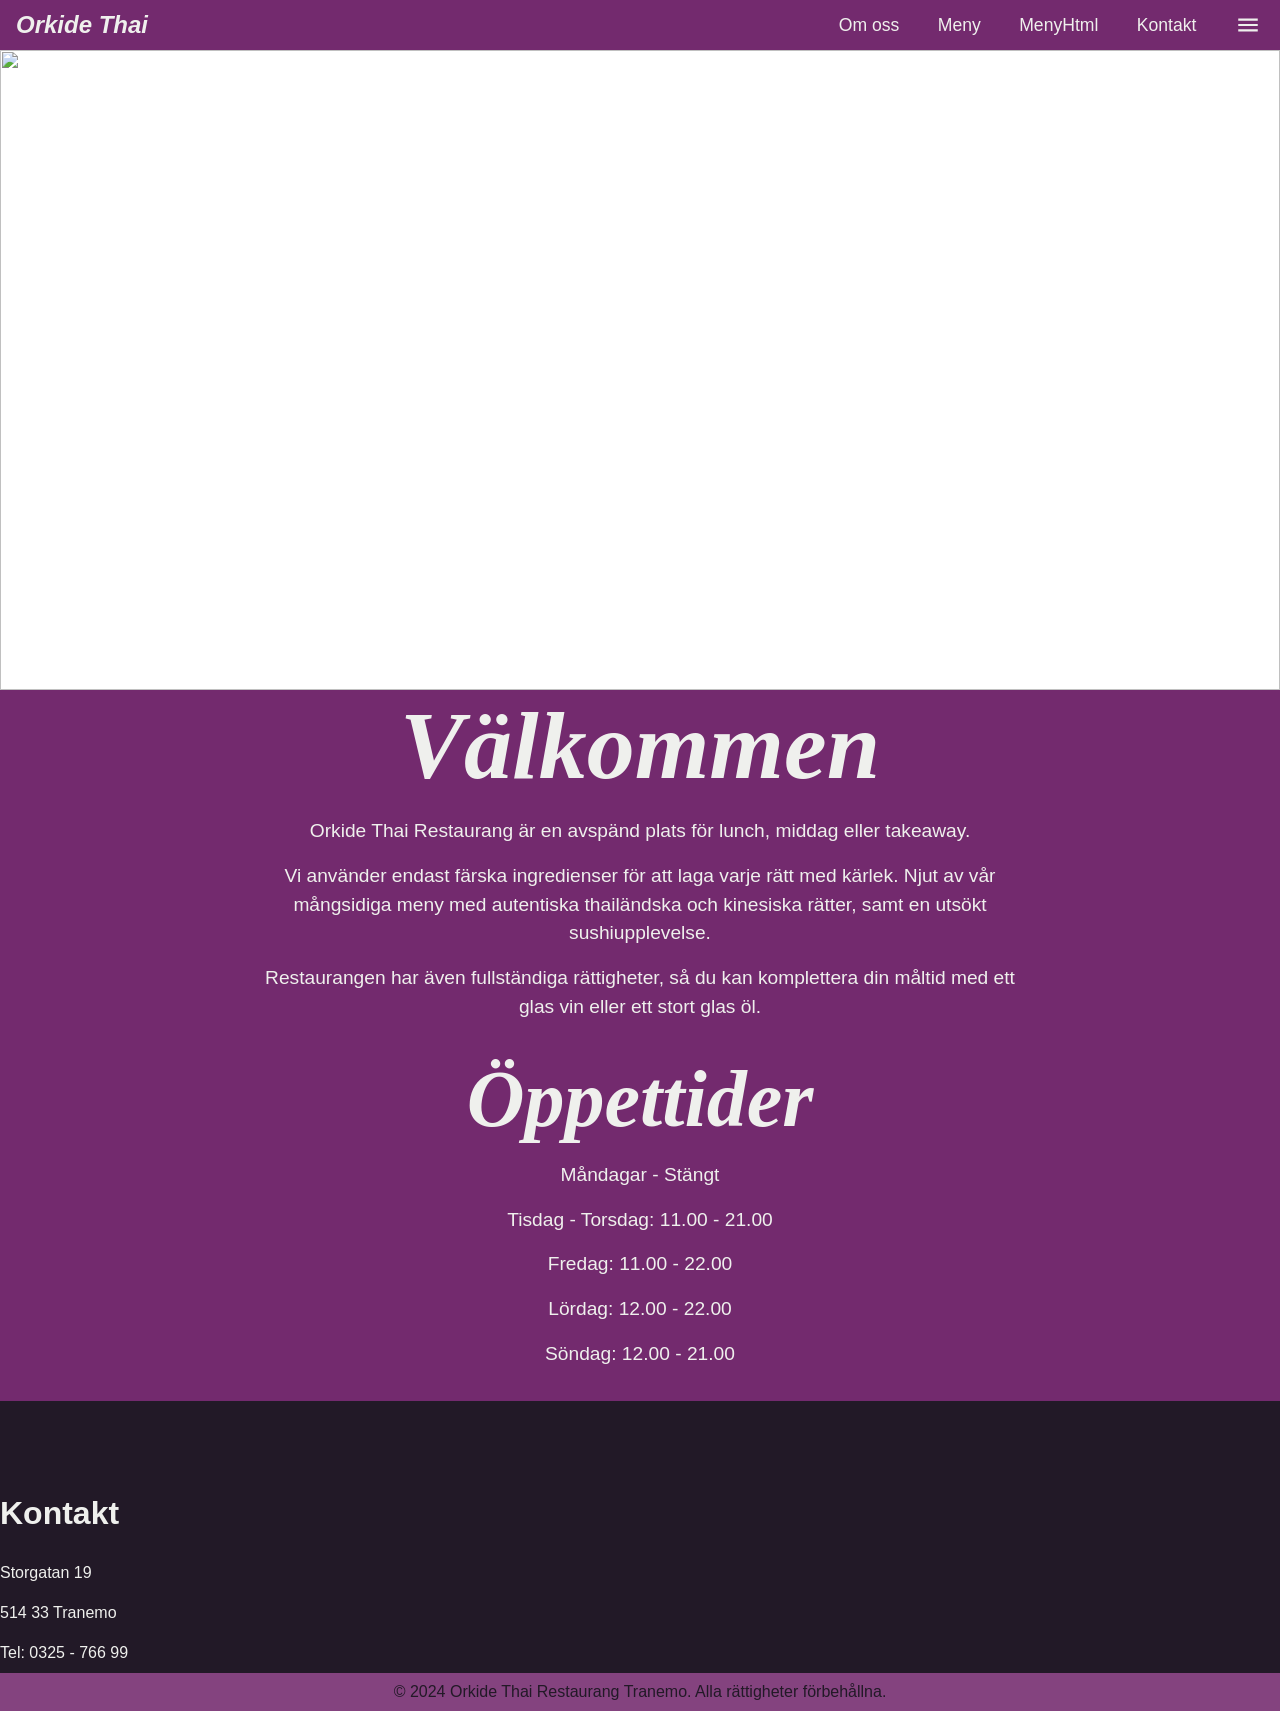
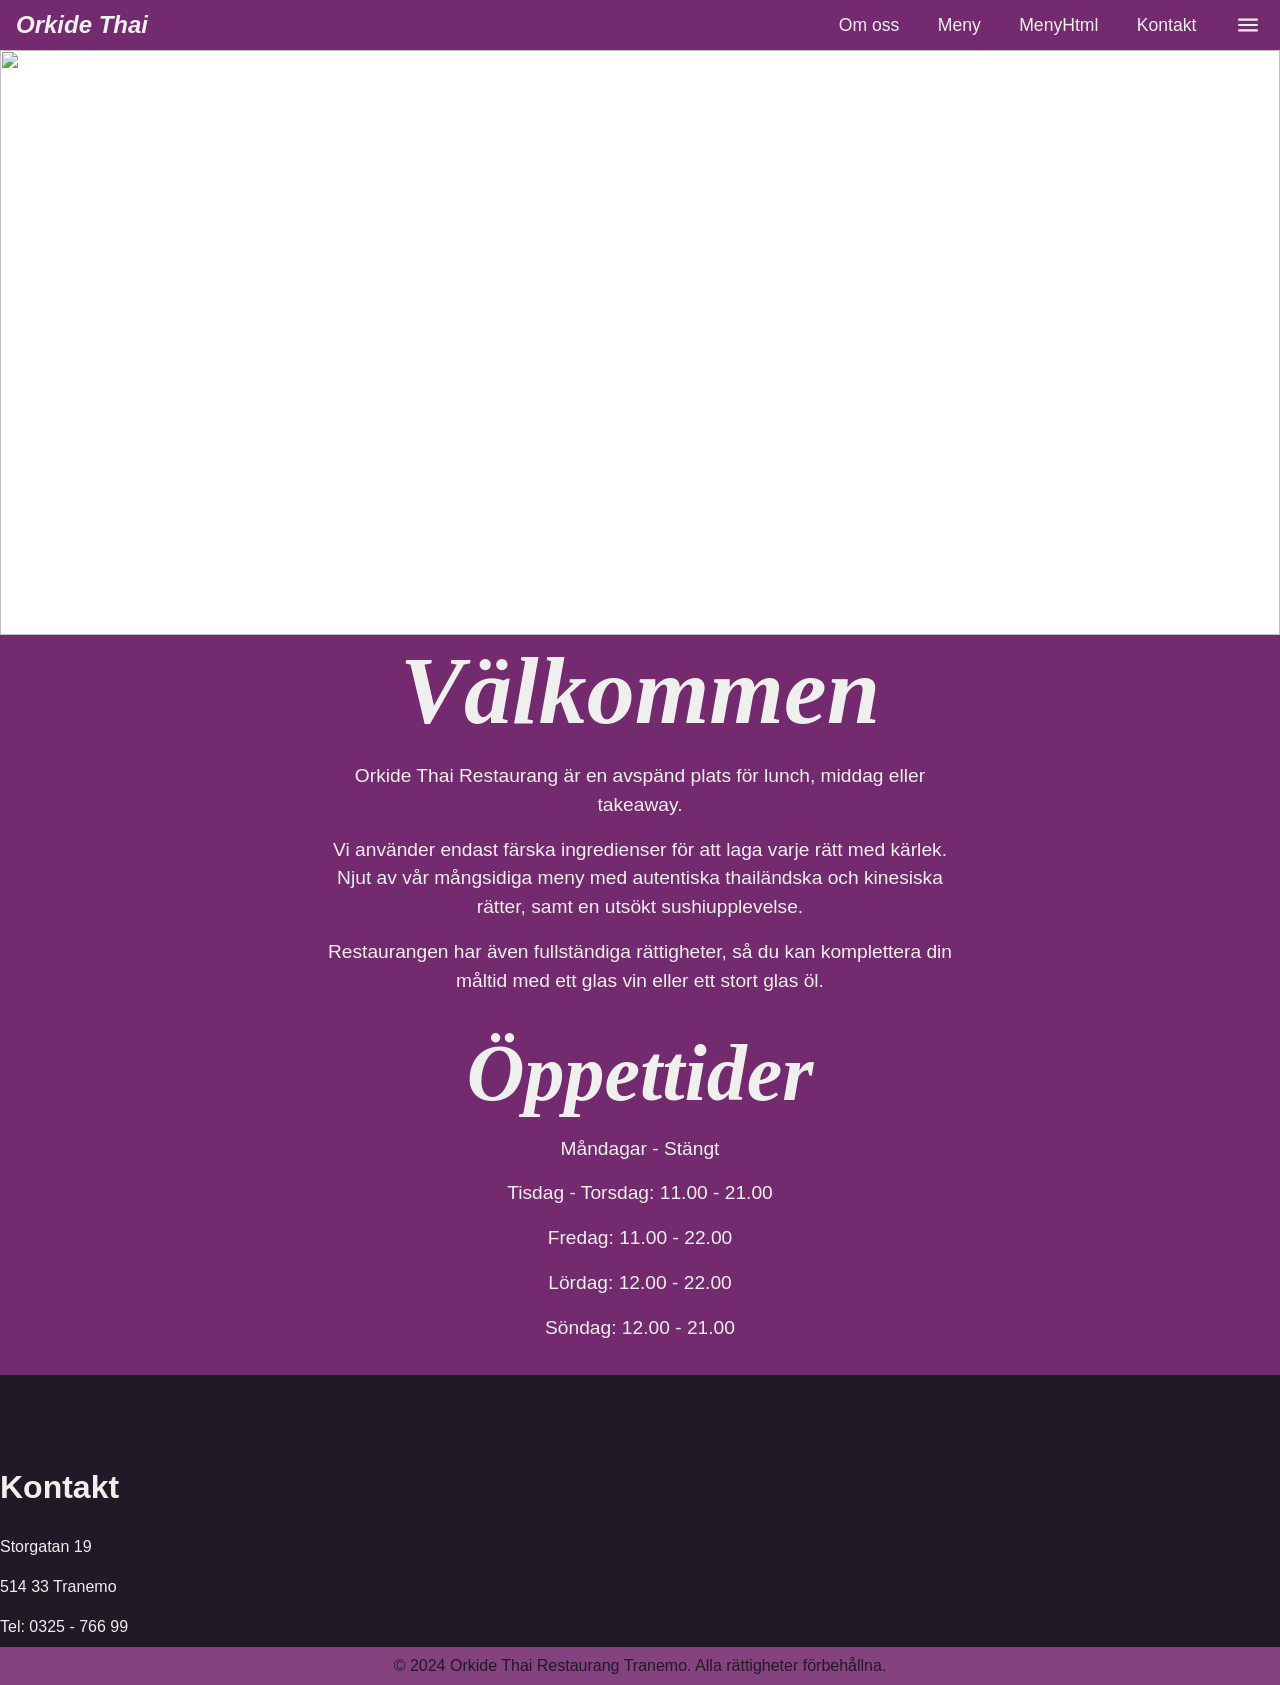

update oneing hours and styling

--- a/style.css
+++ b/style.css
@@ -17,7 +17,7 @@ body {
   margin-top: 50px;
   /* padding-top: 200px; --> */
   font-family: 'Trebuchet MS', 'Lucida Sans Unicode', 'Lucida Grande', 'Lucida Sans', Arial, sans-serif;
-
+  overflow-x: hidden;
 }
 
 header {
@@ -113,9 +113,10 @@ nav a:hover{
 }
 
 .hero {
-  height: 40rem;
+  height: clamp(18rem, 65vh, 40rem);
   width: 100%;
   position: relative;
+  overflow: hidden;
 }
 
 .restaurant{
@@ -143,7 +144,8 @@ nav a:hover{
   color: white;
   font-weight: bold;
   z-index: 2;
-  width: 90%;
+  width: min(90%, 72rem);
+  max-height: 70%;
   object-fit: contain;
 }
 
@@ -173,6 +175,8 @@ nav a:hover{
 }
 
 .text {
+  max-width: 72rem;
+  margin: 0 auto;
   padding-left: 20%;
   padding-right: 20%;
 }
@@ -203,18 +207,62 @@ nav a:hover{
 }
 
 .öppettider-text {
-  padding-left: 20%;
-  padding-right: 20%;
+  max-width: 48rem;
+  margin: 0 auto;
+  padding-left: 10%;
+  padding-right: 10%;
+}
+
+.öppettider-text p.lunch-info {
+  font-size: 1.1rem;
+  font-weight: bold;
+  padding-top: 0.95rem;
+  margin-bottom: 0;
+  max-width: 20rem;
+  margin-left: auto;
+  margin-right: auto;
+  padding-bottom: 0.75rem;
+  border-bottom: 1px solid rgba(255, 255, 255, 0.22);
+  text-align: center;
 }
 
 .öppettider-text p.kitchen-info {
   font-size: 0.9rem;
-  margin-top: 2.5rem;
+  margin-top: 2rem;
   opacity: 0.9;
   font-style: italic;
 }
 
+.hours-list {
+  display: flex;
+  flex-direction: column;
+  gap: 0;
+  max-width: 20rem;
+  margin: 0 auto;
+  width: 100%;
+}
 
+.hours-row {
+  display: grid;
+  grid-template-columns: 1fr 1fr;
+  align-items: center;
+  column-gap: 1.5rem;
+  padding: 0.95rem 0;
+  border-bottom: 1px solid rgba(255, 255, 255, 0.14);
+}
+
+.hours-day {
+  font-weight: bold;
+  text-align: left;
+}
+
+.hours-time {
+  text-align: right;
+}
+
+.hours-closed {
+  opacity: 0.9;
+}
 
 .meny-container {
   text-align: center;
@@ -242,6 +290,8 @@ nav a:hover{
 
 
 .meny-text {
+  max-width: 72rem;
+  margin: 0 auto;
   padding-left: 10%;
   padding-right: 10%;
 }
@@ -289,6 +339,13 @@ nav a:hover{
   padding: 0.5rem;
 }
 
+.column-images img {
+  display: block;
+  height: 100%;
+  min-height: 16rem;
+  object-fit: cover;
+}
+
 .row-images::after {
   content: "";
   clear: both;
@@ -298,11 +355,13 @@ nav a:hover{
 
 .kontakt-container {
   line-height: 2.5;
-
   background: #221927;
   color: #eff0ed;
-  
   text-decoration: none;
+}
+
+.kontakt-container a {
+  color: inherit;
 }
 
 .kontakt-container h1 {
@@ -348,11 +407,16 @@ footer {
   }
 
   .sidebar{
-    width: 25%;
+    width: min(18rem, 75vw);
   }
   
   .hero{
-    height: 30rem;
+    height: clamp(18rem, 52vh, 30rem);
+  }
+
+  .logga{
+    width: min(92%, 42rem);
+    max-height: 62%;
   }
 
   .om-oss-container h1{
@@ -369,6 +433,10 @@ footer {
     font-size: 1.2rem;
   }
 
+  .hours-row {
+    padding: 0.9rem 0;
+  }
+
   .meny-container h1{
     font-size: 3.5rem;
   }
@@ -381,6 +449,23 @@ footer {
   }
   .kontakt-container p{
     font-size: 1rem;
+  }
+
+  .text,
+  .öppettider-text,
+  .meny-text {
+    padding-left: 8%;
+    padding-right: 8%;
+  }
+
+  .column-images,
+  .column-kontakt {
+    float: none;
+    width: 100%;
+  }
+
+  .column-kontakt {
+    height: auto;
   }
 
 }
@@ -398,7 +483,12 @@ footer {
   }
 
   .hero{
-    height: 15rem;
+    height: clamp(14rem, 38vh, 18rem);
+  }
+
+  .logga{
+    width: 94%;
+    max-height: 58%;
   }
 
   .om-oss-container h1{
@@ -413,6 +503,20 @@ footer {
   }
   .öppettider-container p{
     font-size: 1rem;
+  }
+
+  .öppettider-text p.lunch-info,
+  .hours-list {
+    max-width: 100%;
+  }
+
+  .hours-row {
+    grid-template-columns: 1fr;
+    row-gap: 0.3rem;
+  }
+
+  .hours-time {
+    text-align: left;
   }
 
   .meny-container h1{
@@ -434,8 +538,8 @@ footer {
     font-size: 0.9rem;
   }
 
-  .column-kontakt {
-    height: 16rem
+  .column-images img {
+    min-height: 12rem;
   }
 
 }
